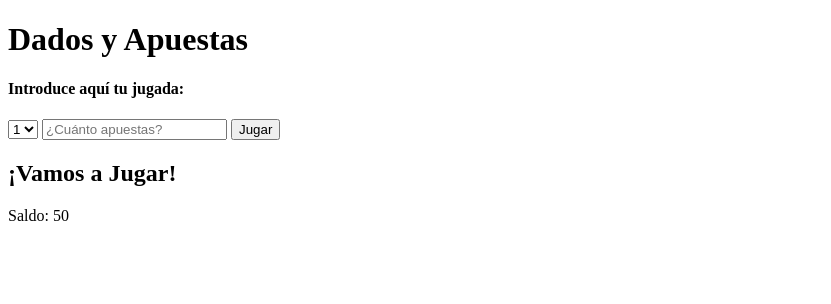
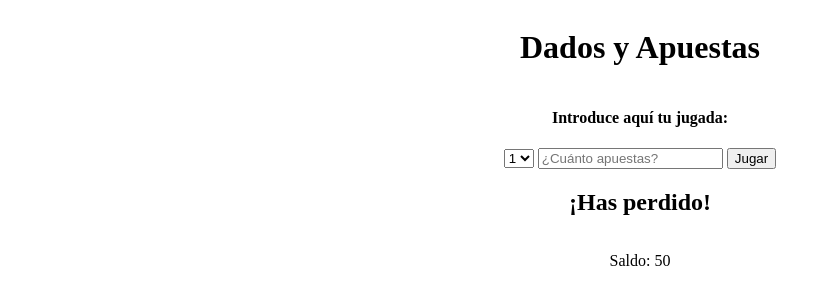
Before and after one commit to Adalab/modulo-2-evaluacion-intermedia-MiriamPaternain, a plain HTML site: page index.html in a window 1280 px wide. Both pictures are taken after a click on the input "Jugar". Shown: the whole page, without its empty margins (0-831 px from the left). Drawn offline with Linux system fonts and the light colour scheme.

Commit message:
add functions compare numbers and get random number

```diff
--- a/css/main.css
+++ b/css/main.css
@@ -1,3 +1,10 @@
 .hidden{
     display: none;
 }
+main{
+    display: flex;
+    flex-direction: column;
+    align-items: center;
+    justify-content: center;
+
+}
--- a/js/main.js
+++ b/js/main.js
@@ -20,6 +20,30 @@ const loseText = document.querySelector(".js_hasperdido");
 
 
 //Funciones:
+function compareNumbers(){
+    const randomNumber = getRandomNumber(6);
+    console.log(randomNumber);
+    const userNumber = parseInt(betInput.value);
+    console.log(userNumber);
+    if(userNumber === randomNumber){
+        playText.classList.add("hidden");
+        winText.classList.remove("hidden");
+        loseText.classList.add("hidden");
+    }else{
+        playText.classList.add("hidden");
+        winText.classList.add("hidden");
+        loseText.classList.remove("hidden");
+    }
+}
+
+function getRandomNumber(max) {
+return Math.ceil(Math.random() * max);
+
+}
+
+function handleClickBtn(event){
+    compareNumbers();
+}
 
 
 //Eventos:
```
